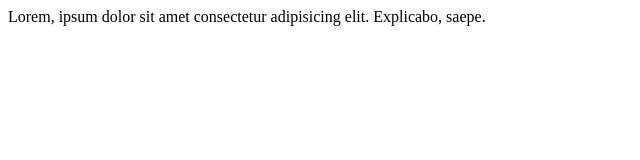
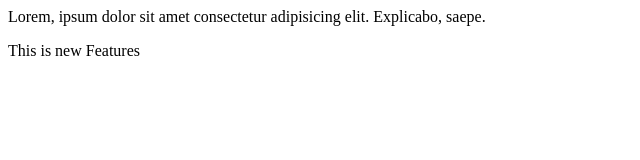
Before and after one commit to deepakg2607/localrepo, a plain HTML site: page index.html in a window 1280 px wide. Shown: the whole page, without its empty margins (0-640 px from the left). Drawn offline with Linux system fonts and the light colour scheme.

Commit message:
Add new Feature

```diff
--- a/index.html
+++ b/index.html
@@ -1 +1,2 @@
 <p>Lorem, ipsum dolor sit amet consectetur adipisicing elit. Explicabo, saepe.</p>
+<p>This is new Features</p>
```
